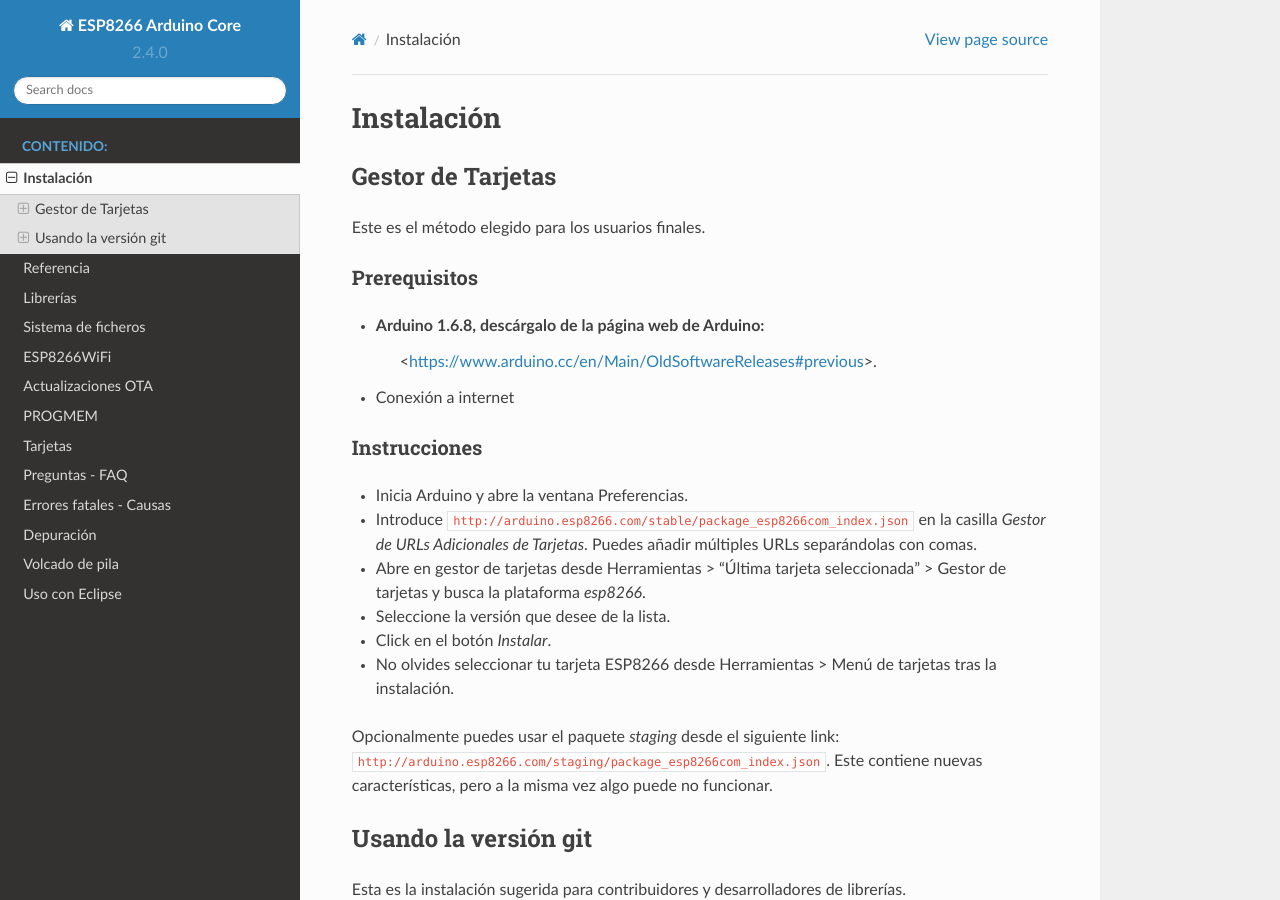
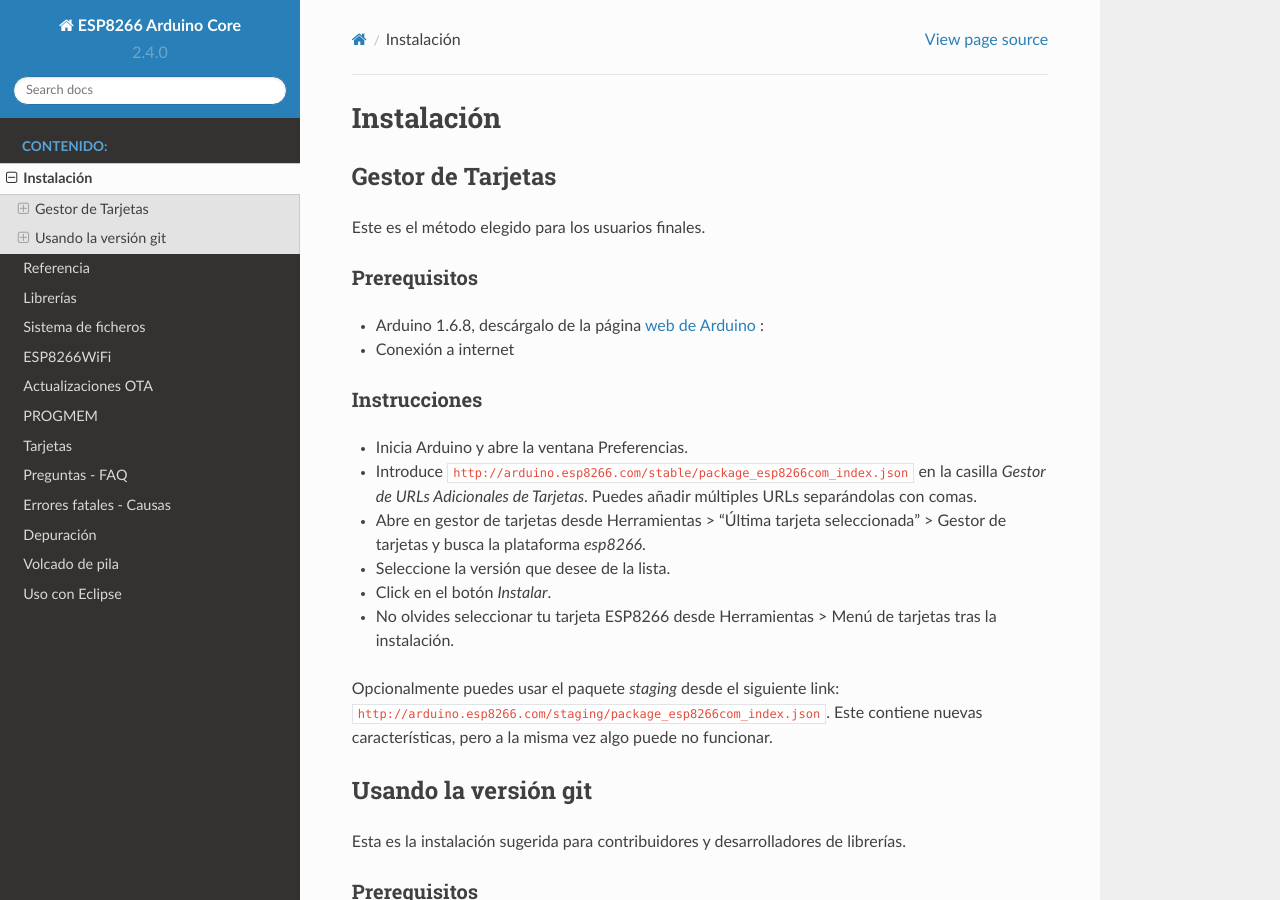
Before and after one commit to lrmoreno007/ESP8266-Arduino-Spanish, a Sphinx documentation site: the page built from doc/installing.rst, in a window 1280 px wide and 900 px high. Built offline with Sphinx 7.4.7 and the Read the Docs theme 2.0.0, drawn with Linux system fonts in a browser that asks for light colours; some of the changed lines change nothing that is shown.

Commit message:
Update installing.rst

```diff
--- a/doc/installing.rst
+++ b/doc/installing.rst
@@ -9,8 +9,7 @@
 Prerequisitos
 ~~~~~~~~~~~~~
 
--  Arduino 1.6.8, descárgalo de la página web de Arduino:
-      <https://www.arduino.cc/en/Main/OldSoftwareReleases#previous>.
+-  Arduino 1.6.8, descárgalo de la página `web de Arduino <https://www.arduino.cc/en/Main/OldSoftwareReleases#previous>`__ :
 -  Conexión a internet
 
 Instrucciones
```
